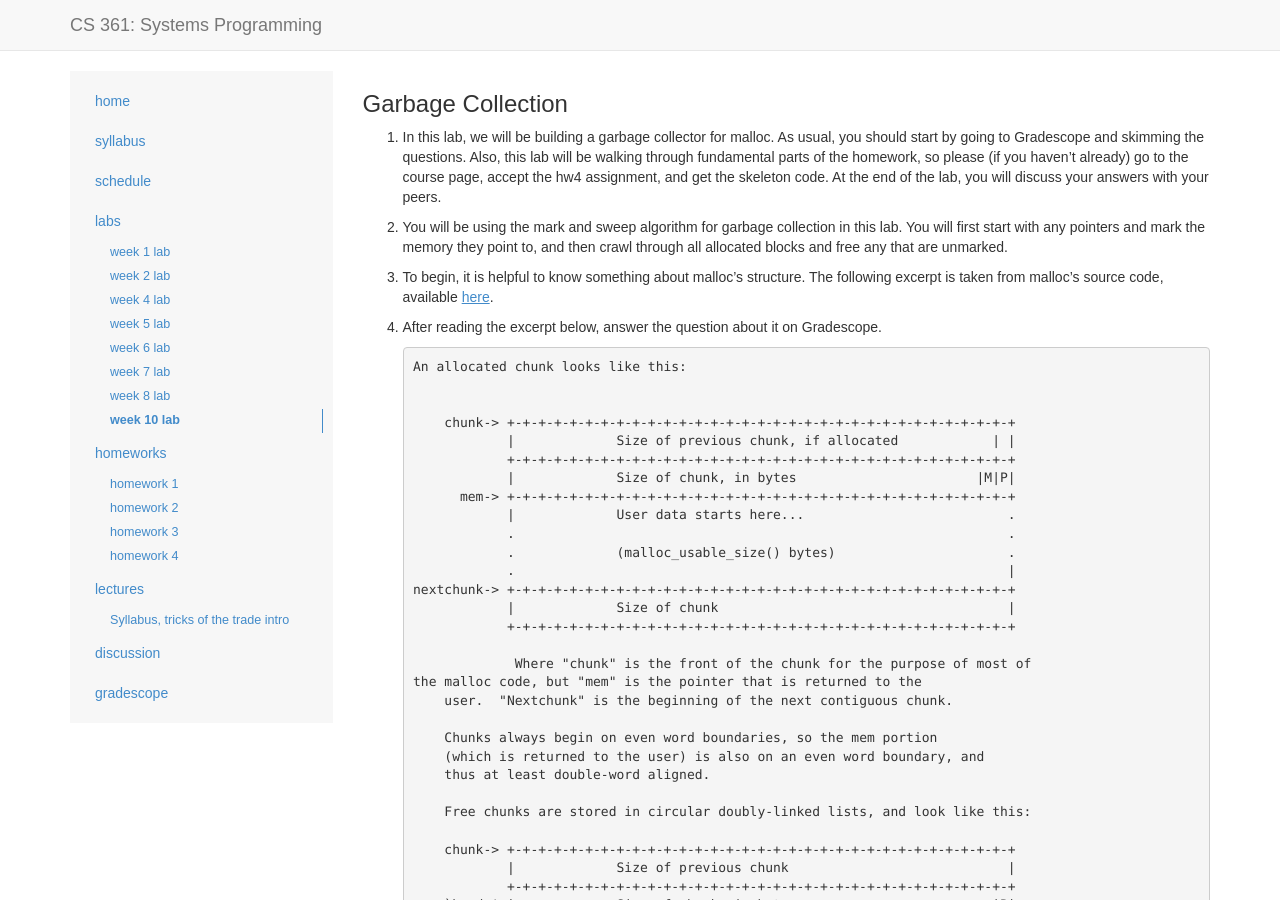
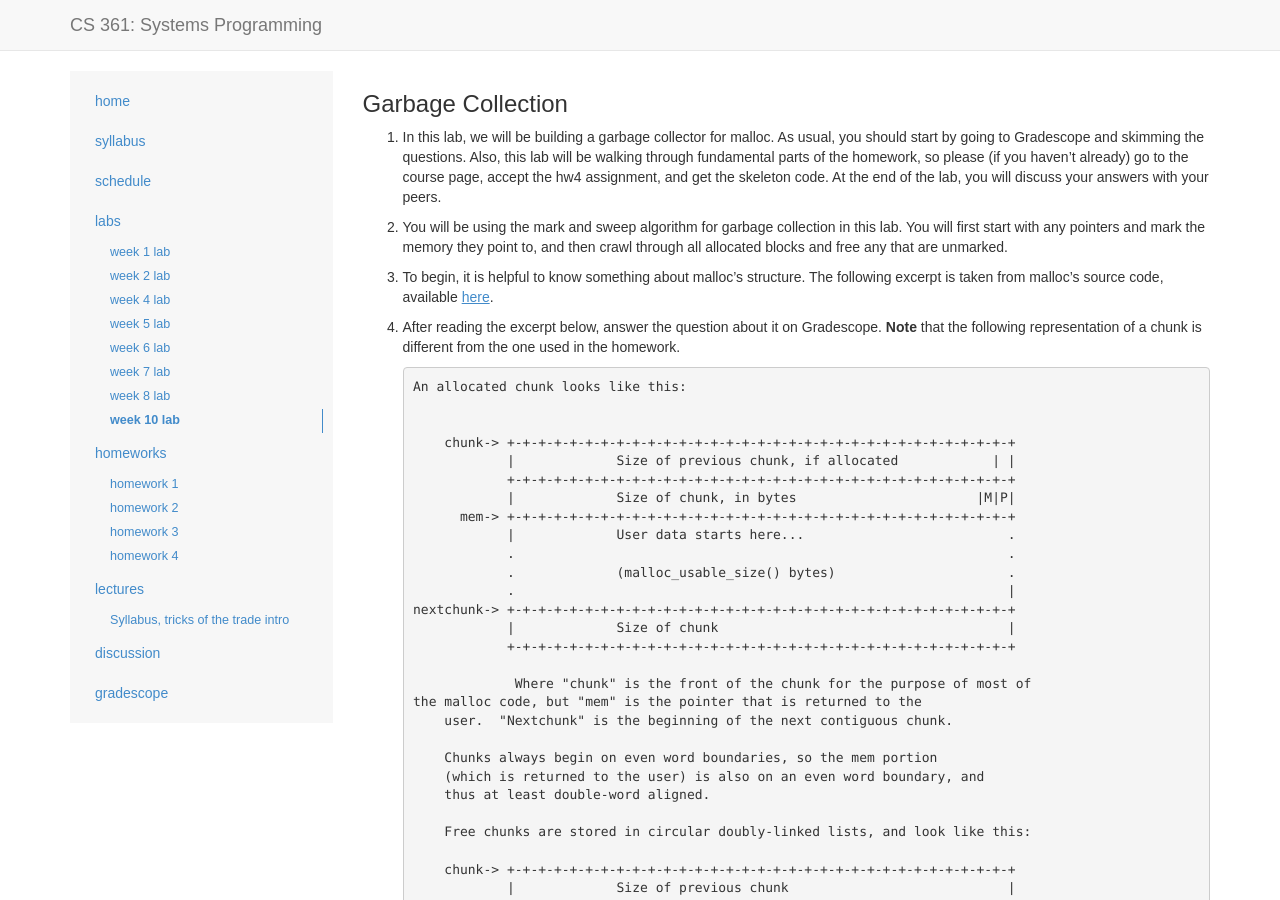
Before and after one commit to csatuic/cs361-website-old, a Jekyll site: the page built from _labs/lab8.md, in a window 1280 px wide and 900 px high. Built offline with Jekyll 4.4.1, drawn with Linux system fonts in a browser that asks for light colours; some web fonts are replaced.

Commit message:
add disclaimer to pointer representation

```diff
--- a/_labs/lab8.md
+++ b/_labs/lab8.md
@@ -23,7 +23,8 @@ pairings: https://docs.google.com/spreadsheets/d/1kb4X8vTp8mZe9--08sxvC6CEhYk6JZ
     [here](https://code.woboq.org/userspace/glibc/malloc/malloc.c.html).
 
 4.  After reading the excerpt below, answer the question about it on
-    Gradescope.
+    Gradescope. **Note** that the following representation of a chunk is
+    different from the one used in the homework.
 
         An allocated chunk looks like this:
 
```
Also changed, not shown: other parts of _labs/lab8.md (+1 -1 lines).
